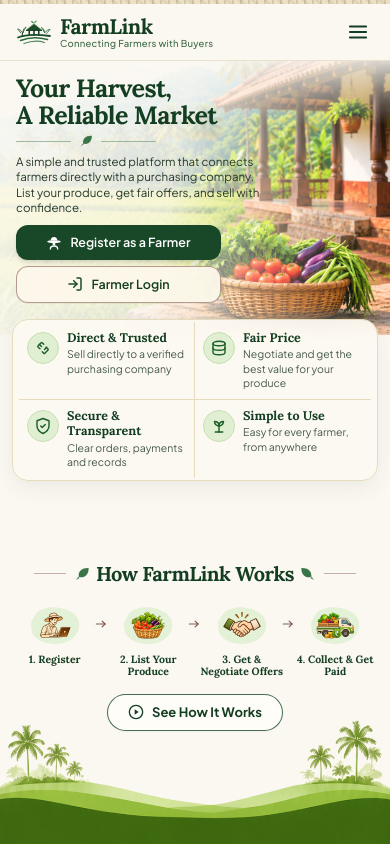
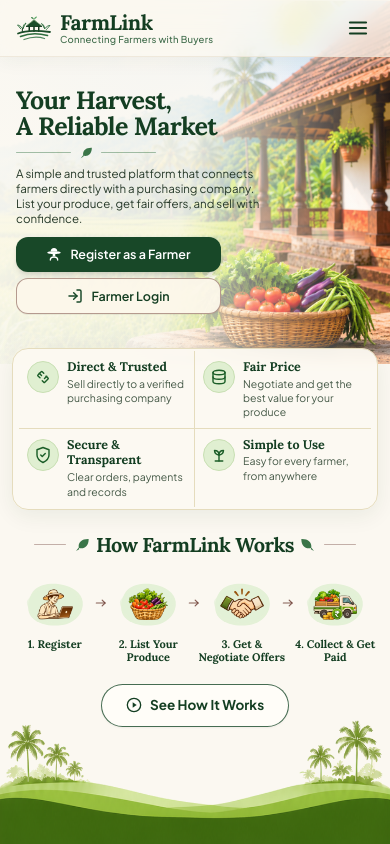
Before and after one commit to shanuvr/farm-link, a React (Vite) app: page / in a window 390 px wide. Shown: the top 844 px of the page. Built offline with nearby package versions, Linux system fonts and the light colour scheme.

Commit message:
feat: add landing page components including hero, navbar, and how-it-works sections

```diff
--- a/src/components/HeroSection.jsx
+++ b/src/components/HeroSection.jsx
@@ -58,8 +58,8 @@ const CELL_BORDERS = [
 export default function HeroSection() {
   return (
     <section className="relative w-full bg-[#fbf8f1]">
-      {/* Hero Banner (content-safe padding ensures text & buttons never clip on short screens) */}
-      <div className="relative w-full overflow-hidden">
+      {/* Hero Banner — extends cleanly behind the translucent glassmorphic Navbar for full sky, roof & basket framing */}
+      <div className="relative w-full min-h-[max(310px,43dvh)] sm:min-h-[max(340px,44dvh)] lg:min-h-0 flex items-center lg:block overflow-hidden">
         {/* Mobile background image */}
         <img
           src="/hero/hero-mobile-cropped.png"
@@ -68,42 +68,45 @@ export default function HeroSection() {
           fetchPriority="high"
         />
 
-        {/* Desktop background image (shifted vertically to showcase full woven basket above card) */}
-        <img
-          src="/hero/hero-desktop.png"
-          alt="Kerala veranda with a harvest of fresh vegetables"
-          className="hidden lg:block absolute inset-0 w-full h-full object-cover object-[right_91%] [@media(min-width:1280px)_and_(min-height:760px)]:object-[right_85%]"
-          fetchPriority="high"
-        />
+        {/* Desktop background image anchored to right ~68% so sky, palms, Kerala tiled roof & full basket fit naturally without over-zooming */}
+        <div className="hidden lg:block absolute inset-y-0 right-0 w-[70%] xl:w-[66%] pointer-events-none">
+          <img
+            src="/hero/hero-desktop.png"
+            alt="Kerala veranda with a harvest of fresh vegetables"
+            className="w-full h-full object-cover object-[right_86%] [@media(min-width:1280px)_and_(min-height:760px)]:object-[right_82%]"
+            fetchPriority="high"
+          />
+          {/* Smooth left edge dissolve into #fbf8f1 cream */}
+          <div
+            className="absolute inset-y-0 left-0 w-2/5 bg-gradient-to-r from-[#fbf8f1] via-[#fbf8f1]/75 to-transparent"
+            aria-hidden="true"
+          />
+        </div>
 
         {/* Mobile readability wash */}
         <div
-          className="lg:hidden absolute inset-0 bg-[linear-gradient(100deg,rgba(251,248,241,0.95)_0%,rgba(251,248,241,0.86)_44%,rgba(251,248,241,0.38)_68%,rgba(251,248,241,0.05)_90%)] pointer-events-none"
+          className="lg:hidden absolute inset-0 bg-[linear-gradient(100deg,rgba(251,248,241,0.96)_0%,rgba(251,248,241,0.90)_48%,rgba(251,248,241,0.44)_70%,rgba(251,248,241,0.05)_92%)] pointer-events-none"
           aria-hidden="true"
         />
         <div
-          className="lg:hidden absolute inset-x-0 top-0 h-16 bg-gradient-to-b from-[#fbf8f1]/85 via-[#fbf8f1]/40 to-transparent pointer-events-none"
+          className="lg:hidden absolute inset-x-0 top-0 h-20 bg-gradient-to-b from-[#fbf8f1]/75 via-[#fbf8f1]/30 to-transparent pointer-events-none"
           aria-hidden="true"
         />
 
-        {/* Desktop readability wash */}
+        {/* Desktop readability wash across left column */}
         <div
-          className="hidden lg:block absolute inset-0 bg-[linear-gradient(90deg,rgba(251,248,241,0.94)_0%,rgba(251,248,241,0.84)_34%,rgba(251,248,241,0.36)_54%,transparent_76%)] pointer-events-none"
-          aria-hidden="true"
-        />
-        <div
-          className="hidden lg:block absolute inset-x-0 top-0 h-8 bg-gradient-to-b from-[#fbf8f1]/55 to-transparent pointer-events-none"
+          className="hidden lg:block absolute inset-0 bg-[linear-gradient(90deg,#fbf8f1_0%,#fbf8f1_28%,rgba(251,248,241,0.86)_40%,rgba(251,248,241,0.28)_55%,transparent_70%)] pointer-events-none"
           aria-hidden="true"
         />
 
-        {/* Subtle bottom blend */}
+        {/* Subtle bottom edge blend */}
         <div
-          className="absolute inset-x-0 bottom-0 h-8 bg-gradient-to-t from-[#fbf8f1]/45 to-transparent pointer-events-none"
+          className="absolute inset-x-0 bottom-0 h-8 bg-gradient-to-t from-[#fbf8f1]/40 to-transparent pointer-events-none"
           aria-hidden="true"
         />
 
-        {/* Foreground Content */}
-        <div className="relative z-10 max-w-7xl mx-auto px-4 sm:px-6 lg:px-8 pt-3.5 pb-8 sm:pt-5 sm:pb-10 lg:pt-2.5 lg:pb-7 [@media(min-width:1280px)_and_(min-height:760px)]:pt-7 [@media(min-width:1280px)_and_(min-height:760px)]:pb-12">
+        {/* Foreground Content (top padding clears glassmorphic Navbar) */}
+        <div className="relative z-10 w-full max-w-7xl mx-auto px-4 sm:px-6 lg:px-8 pt-[68px] pb-8 sm:pt-[74px] sm:pb-10 lg:pt-[60px] lg:pb-8 [@media(min-width:1280px)_and_(min-height:760px)]:pt-[84px] [@media(min-width:1280px)_and_(min-height:760px)]:pb-12">
           <div className="w-full max-w-[245px] sm:max-w-[350px] lg:max-w-[495px] xl:max-w-[530px]">
             <h1 className="font-serif text-[#143e22] text-[25px] sm:text-[34px] lg:text-[34px] xl:text-[38px] [@media(min-width:1280px)_and_(min-height:760px)]:text-[48px] font-bold tracking-tight leading-[1.06]">
               Your Harvest,
--- a/src/components/HowItWorksSection.jsx
+++ b/src/components/HowItWorksSection.jsx
@@ -43,7 +43,7 @@ function WatercolorSplash() {
 
 export default function HowItWorksSection() {
   return (
-    <section className="relative flex-1 w-full bg-[#fbf8f1] flex flex-col justify-between pt-3 sm:pt-4 lg:pt-2 [@media(min-width:1280px)_and_(min-height:760px)]:pt-5 pb-12 sm:pb-14 lg:pb-[clamp(54px,5.2vw,84px)] [@media(min-width:1280px)_and_(min-height:760px)]:pb-[clamp(68px,6vw,96px)] overflow-x-clip">
+    <section className="relative flex-1 w-full bg-[#fbf8f1] flex flex-col justify-start lg:justify-between pt-5 sm:pt-6 lg:pt-2 [@media(min-width:1280px)_and_(min-height:760px)]:pt-5 pb-20 sm:pb-24 lg:pb-[clamp(54px,5.2vw,84px)] [@media(min-width:1280px)_and_(min-height:760px)]:pb-[clamp(68px,6vw,96px)] overflow-x-clip">
       {/* Bottom Rural Landscape & Wave Backdrop (full aspect ratio, never height-cropped) */}
       <div className="hidden sm:block absolute inset-x-0 bottom-0 pointer-events-none select-none z-0" aria-hidden="true">
         <img
@@ -60,10 +60,10 @@ export default function HowItWorksSection() {
         />
       </div>
 
-      {/* Main Content — constrained inside central open space on lg+ so steps sit cleanly between side palm sketches and above wave */}
-      <div className="relative z-10 max-w-7xl mx-auto w-full px-2.5 sm:px-6 lg:px-8 my-auto">
+      {/* Main Content — starts right below Feature Card on mobile (no blank gap), centered inside open cream space on lg+ */}
+      <div className="relative z-10 max-w-7xl mx-auto w-full px-2.5 sm:px-6 lg:px-8 lg:my-auto">
         {/* Section Header with ornamental leaf accents */}
-        <div className="flex items-center justify-center gap-2 sm:gap-3 lg:gap-3 mb-3 sm:mb-4 lg:mb-2 [@media(min-width:1280px)_and_(min-height:760px)]:mb-5">
+        <div className="flex items-center justify-center gap-2 sm:gap-3 lg:gap-3 mb-4 sm:mb-5 lg:mb-2 [@media(min-width:1280px)_and_(min-height:760px)]:mb-5">
           <div className="w-8 sm:w-16 lg:w-20 h-[1px] bg-[#5d281f]/35 rounded-full" />
 
           <div className="flex items-center gap-1.5 sm:gap-2">
@@ -88,7 +88,7 @@ export default function HowItWorksSection() {
           {STEPS.map((step, idx) => (
             <div key={step.num} className="relative flex flex-col items-center text-center group">
               {/* Compact organic watercolor splash behind illustration */}
-              <div className="relative w-14 h-12 sm:w-20 sm:h-16 lg:w-17 lg:h-13 xl:w-18 xl:h-14 [@media(min-width:1280px)_and_(min-height:760px)]:w-26 [@media(min-width:1280px)_and_(min-height:760px)]:h-20 flex items-center justify-center p-1 transition-transform duration-200 group-hover:scale-105">
+              <div className="relative w-16 h-14 sm:w-20 sm:h-16 lg:w-17 lg:h-13 xl:w-18 xl:h-14 [@media(min-width:1280px)_and_(min-height:760px)]:w-26 [@media(min-width:1280px)_and_(min-height:760px)]:h-20 flex items-center justify-center p-1 transition-transform duration-200 group-hover:scale-105">
                 <WatercolorSplash />
                 <img
                   src={step.icon}
@@ -98,7 +98,7 @@ export default function HowItWorksSection() {
               </div>
 
               {/* Compact Step Title */}
-              <h3 className="font-serif font-bold text-[10.5px] sm:text-[12.5px] lg:text-[13px] xl:text-[13.5px] [@media(min-width:1280px)_and_(min-height:760px)]:text-[16px] text-[#143e22] leading-[1.2] mt-1">
+              <h3 className="font-serif font-bold text-[11px] sm:text-[12.5px] lg:text-[13px] xl:text-[13.5px] [@media(min-width:1280px)_and_(min-height:760px)]:text-[16px] text-[#143e22] leading-[1.2] mt-1.5 lg:mt-1">
                 {step.num}
               </h3>
 
@@ -110,7 +110,7 @@ export default function HowItWorksSection() {
               {/* Connecting Arrow between columns */}
               {idx < STEPS.length - 1 && (
                 <div
-                  className="flex absolute top-4 sm:top-6 lg:top-4.5 [@media(min-width:1280px)_and_(min-height:760px)]:top-7 -right-2 sm:-right-2.5 lg:-right-3 items-center justify-center text-[#5d281f]/75 pointer-events-none z-20"
+                  className="flex absolute top-5 sm:top-6 lg:top-4.5 [@media(min-width:1280px)_and_(min-height:760px)]:top-7 -right-2 sm:-right-2.5 lg:-right-3 items-center justify-center text-[#5d281f]/75 pointer-events-none z-20"
                   aria-hidden="true"
                 >
                   <svg
@@ -132,10 +132,10 @@ export default function HowItWorksSection() {
         </div>
 
         {/* Mobile View CTA Button matching mobile mockup */}
-        <div className="mt-4 sm:mt-5 flex justify-center lg:hidden">
+        <div className="mt-5 sm:mt-6 flex justify-center lg:hidden">
           <Link
             to="/how-it-works"
-            className="inline-flex items-center gap-2 px-5 py-2 rounded-full border border-[#184828]/80 bg-[#fffdf8]/95 text-[#143e22] font-bold text-[13px] shadow-xs hover:bg-[#184828] hover:text-white transition-all"
+            className="inline-flex items-center gap-2 px-6 py-2.5 rounded-full border border-[#184828]/80 bg-[#fffdf8]/95 text-[#143e22] font-bold text-[13.5px] shadow-xs hover:bg-[#184828] hover:text-white transition-all"
           >
             <svg className="w-4 h-4 fill-current" viewBox="0 0 24 24" aria-hidden="true">
               <circle cx="12" cy="12" r="10" stroke="currentColor" strokeWidth="2" fill="none" />
--- a/src/components/Navbar.jsx
+++ b/src/components/Navbar.jsx
@@ -42,9 +42,7 @@ export default function Navbar() {
   }
 
   return (
-    <header className="sticky top-0 z-50 w-full bg-[#fbf8f1]/95 backdrop-blur-sm border-b border-[#e9e1ce]">
-      <div className="parchment-top-strip h-1 w-full" aria-hidden="true" />
-
+    <header className="sticky top-0 z-50 w-full bg-[#fbf8f1]/68 backdrop-blur-md backdrop-saturate-150 border-b border-[#e9e1ce]/65 shadow-[0_4px_20px_rgba(20,62,34,0.05)]">
       <div className="max-w-7xl mx-auto px-4 sm:px-6 lg:px-8">
         <div className="flex items-center justify-between h-14 lg:h-[48px] [@media(min-width:1280px)_and_(min-height:760px)]:h-[58px]">
           {/* Logo */}
@@ -125,7 +123,7 @@ export default function Navbar() {
           <div className="hidden lg:flex items-center">
             <Link
               to="/company"
-              className="inline-flex items-center gap-2 px-4 py-1.5 rounded-xl border border-[#5d281f]/55 bg-[#fffdf8] text-[#5d281f] hover:bg-[#5d281f] hover:text-white font-semibold text-sm shadow-2xs transition-colors"
+              className="inline-flex items-center gap-2 px-4 py-1.5 rounded-xl border border-[#5d281f]/55 bg-[#fffdf8]/85 backdrop-blur-xs text-[#5d281f] hover:bg-[#5d281f] hover:text-white font-semibold text-sm shadow-2xs transition-colors"
             >
               <CompanyIcon className="w-4 h-4" />
               <span>Company Login</span>
--- a/src/index.css
+++ b/src/index.css
@@ -16,22 +16,3 @@ body {
   background-color: var(--color-farm-cream);
   color: #2c3e2d;
 }
-
-.parchment-top-strip {
-  background-color: #ece0c4;
-  background-image:
-    repeating-linear-gradient(
-      90deg,
-      rgba(93, 40, 31, 0.14) 0px,
-      rgba(93, 40, 31, 0.14) 2px,
-      transparent 2px,
-      transparent 8px
-    ),
-    repeating-linear-gradient(
-      45deg,
-      rgba(26, 77, 46, 0.08) 0px,
-      rgba(26, 77, 46, 0.08) 3px,
-      transparent 3px,
-      transparent 9px
-    );
-}
--- a/src/pages/Home.jsx
+++ b/src/pages/Home.jsx
@@ -5,7 +5,8 @@ import HowItWorksSection from '../components/HowItWorksSection'
 export default function Home() {
   return (
     <main className="w-full">
-      <div className="min-h-[calc(100dvh-3.75rem)] lg:min-h-[calc(100dvh-3.25rem)] [@media(min-width:1280px)_and_(min-height:760px)]:min-h-[calc(100dvh-3.875rem)] flex flex-col">
+      {/* Pulls above-the-fold canvas under the sticky glassmorphic Navbar so the full 100dvh frame shows sky, roof, basket, and steps */}
+      <div className="-mt-14 lg:-mt-[48px] [@media(min-width:1280px)_and_(min-height:760px)]:-mt-[58px] min-h-dvh flex flex-col">
         <HeroSection />
         <HowItWorksSection />
       </div>
```
